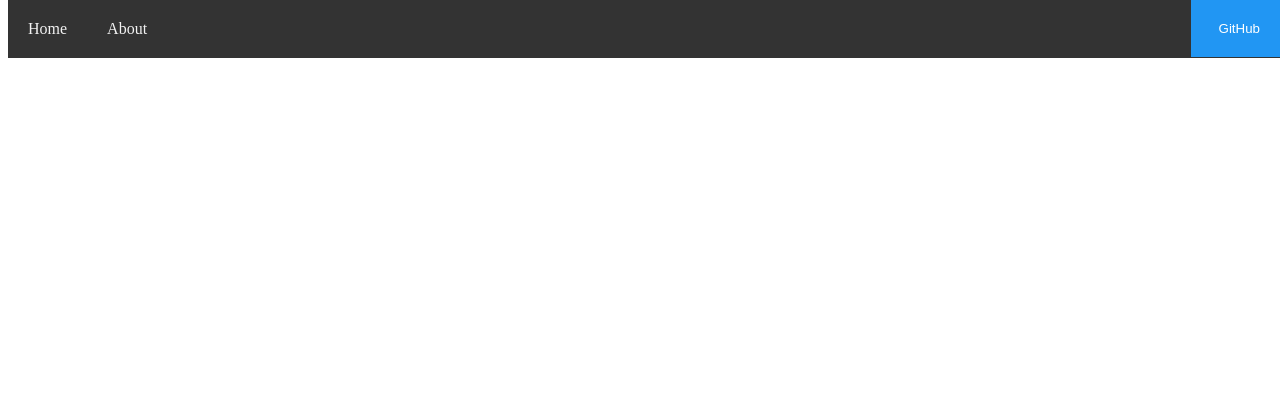
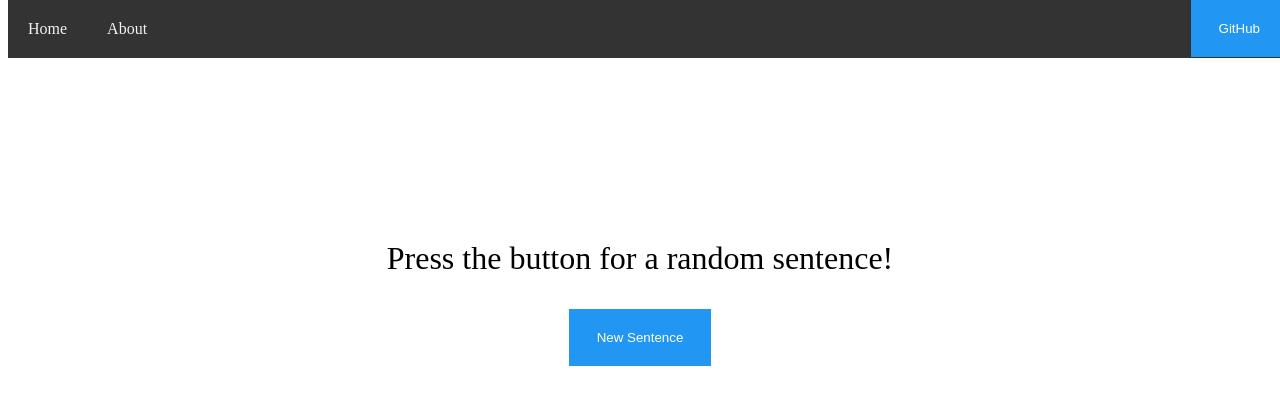
Before and after one commit to andrewlapointe/sentence-generator, a plain HTML site: page index.html in a window 1280 px wide. Drawn offline with Linux system fonts and the light colour scheme.

Commit message:
waited a bit too long for this one

```diff
--- /dev/null
+++ b/css/main.css
@@ -0,0 +1,29 @@
+.sentence-container {
+  display: flex;
+  flex-direction: column;
+  margin: auto;
+  justify-content: center;
+  align-items: center;
+}
+
+.sentence {
+  margin-top: 200px;
+  font-size: xx-large;
+}
+
+#new-sentence-button {
+  display: flex;
+  flex-direction: column;
+  margin: auto;
+  justify-content: center;
+  align-items: center;
+  border: none; /* Remove borders */
+  color: white; /* Add a text color */
+  padding: 21px 28px; /* Add some padding */
+  cursor: pointer; /* Add a pointer cursor on mouse-over */
+  background-color: #2196f3;
+}
+
+#new-sentence-button:hover {
+  background: #0b7dda;
+}
--- a/index.html
+++ b/index.html
@@ -4,7 +4,9 @@
     <meta charset="UTF-8" />
     <meta http-equiv="X-UA-Compatible" content="IE=edge" />
     <meta name="viewport" content="width=device-width, initial-scale=1.0" />
+    <link rel="stylesheet" href="css/main.css" />
     <link rel="stylesheet" href="css/navbar.css" />
+
     <title>Sentence Generator</title>
   </head>
   <body>
@@ -14,7 +16,7 @@
         <a href="about.html">About</a>
         <!-- <a href=""></a> -->
         <button
-          onclick="window.location.href='https://www.google.com/';"
+          onclick="window.location.href='https://github.com/andrewlapointe';"
           class="btn"
           style="z-index: 12"
         >
@@ -22,5 +24,24 @@
         </button>
       </div>
     </header>
+    <main>
+      <div class="sentence-container">
+        <div id="sentence" class="sentence"></div>
+      </div>
+      <div id="part-of-speech" class="part-of-speech">
+        <div></div>
+        <div></div>
+        <div></div>
+        <div></div>
+      </div>
+      <button
+        id="new-sentence-button"
+        onclick="getSentence(update = true)"
+        style="z-index: 12"
+      >
+        New Sentence
+      </button>
+    </main>
+    <script src="js/sentence-generator.js"></script>
   </body>
 </html>
--- a/js/sentence-generator.js
+++ b/js/sentence-generator.js
@@ -0,0 +1,76 @@
+const parent = document.getElementById("sentence");
+const NN = [
+  "dog",
+  "cat",
+  "frog",
+  "rat",
+  "mouse",
+  "elephant",
+  "person",
+  "monster",
+  "child",
+  "clown",
+  "italian plumber",
+  "hero of time",
+  "small blob like creature",
+];
+const VB = [
+  "runs",
+  "jumped",
+  "ate",
+  "chewed",
+  "grooved",
+  "shmooved",
+  "warbled",
+  "died",
+  "fell",
+];
+const RB = [
+  "quickly",
+  "slowly",
+  "neatly",
+  "messily",
+  "loudly",
+  "quietly",
+  "with grace",
+  "curtly",
+];
+
+window.onload = getSentence((elementExists = false));
+
+function createElement() {
+  var node = document.createElement("p");
+  node.id = "node";
+  parent.appendChild(node);
+  document.getElementById("node").innerHTML =
+    "Press the button for a random sentence!";
+  return;
+}
+
+function getSentence(elementExists) {
+  if (elementExists) {
+    const sentence = { article: "The", NN: "", VB: "", RB: "" }; // js object
+
+    //  "The" + NN + VB + RB "The mouse ran quickly"
+    sentence.NN = NN[Math.floor(Math.random() * NN.length)];
+    sentence.VB = VB[Math.floor(Math.random() * VB.length)];
+    sentence.RB = RB[Math.floor(Math.random() * RB.length)];
+
+    var newText =
+      "The" + " " + sentence.NN + " " + sentence.VB + " " + sentence.RB + ".";
+    updateText(newText);
+  } else {
+    createElement();
+  }
+}
+
+function updateText(newText) {
+  document.getElementById("node").innerHTML = newText;
+}
+
+const ages = [32, 33, 16, 40];
+const result = ages.filter(checkAdult);
+
+function checkAdult(age) {
+  return age >= 18;
+}
```
Also changed, not shown: 1 other file.
